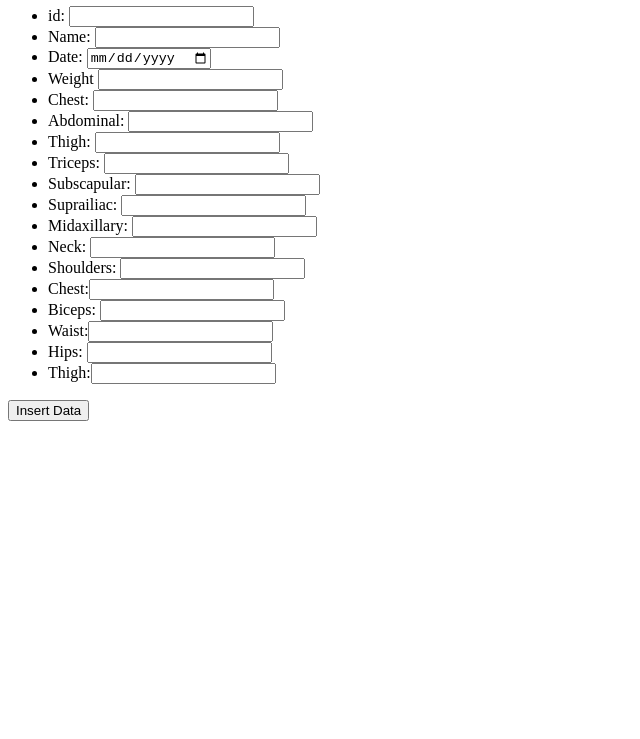
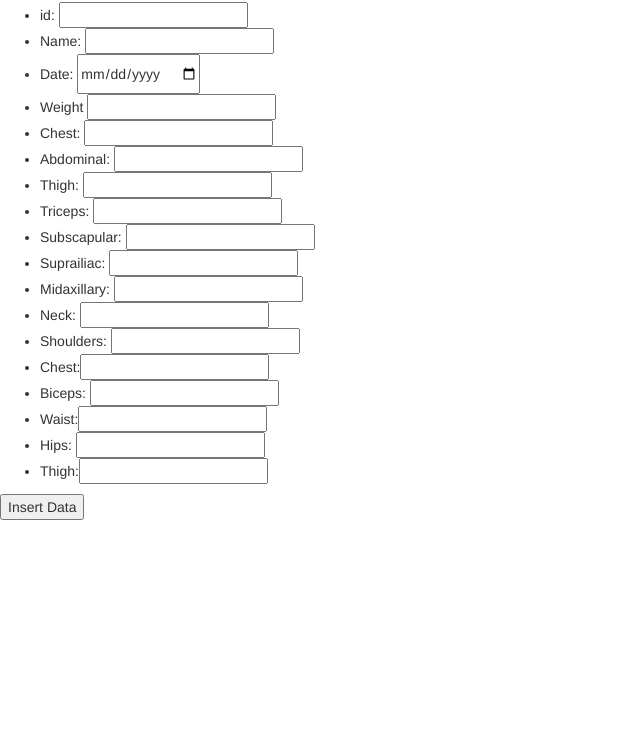
Before and after one commit to jpedroribeiro/MeanBodyStats, a website: page client/index.html in a window 1280 px wide. Shown: the part 61-800 px from the top of the page, without its empty margins (0-640 px from the left). Drawn offline with Linux system fonts and the light colour scheme; no server answers.

Commit message:
fixed link to css

```diff
--- a/client/index.html
+++ b/client/index.html
@@ -2,8 +2,8 @@
 <html>
 <head lang="en">
     <meta charset="UTF-8">
-    <link href="css/bootstrap.min.css" type="text/css">
-    <link href="css/bootstrap-theme.min.css" type="text/css">
+    <link rel="stylesheet" href="css/bootstrap.min.css">
+    <link rel="stylesheet" href="css/bootstrap-theme.min.css">
     <title></title>
 </head>
 <body data-ng-app="bodyStats" data-ng-controller="MainController">
```
